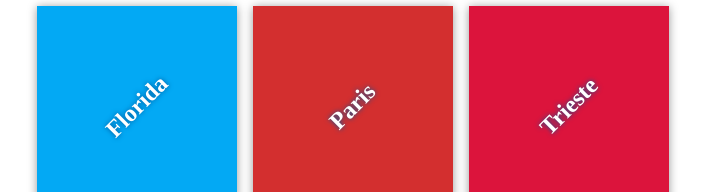
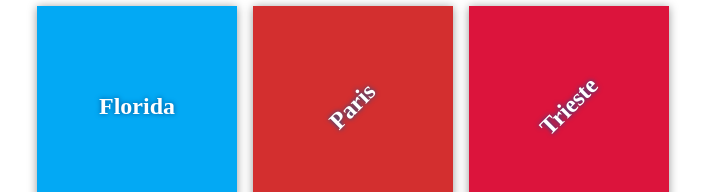
Before and after one commit to bsatish290/my-travel-plans, a plain HTML site: page index.html in a window 1280 px wide. In both pictures the pointer is over the element "Florida". Shown: the part 294-486 px from the top of the page, without its empty margins (287-992 px from the left). Drawn offline with Linux system fonts and the light colour scheme; files that its build step writes are made by us from their sources.

Commit message:
Add animation to destination headings

```diff
--- a/app.css
+++ b/app.css
@@ -40,9 +40,14 @@ body {
     text-align: center;
 }
 
+.destination:hover h2 {
+    transform: rotate(0deg);
+}
+
 h2 {
     margin: 0;
     transform: rotate(-45deg);
+    ransition: transform 0.5s;
     text-shadow: 0 0 5px #01579b;
 }
 
```
